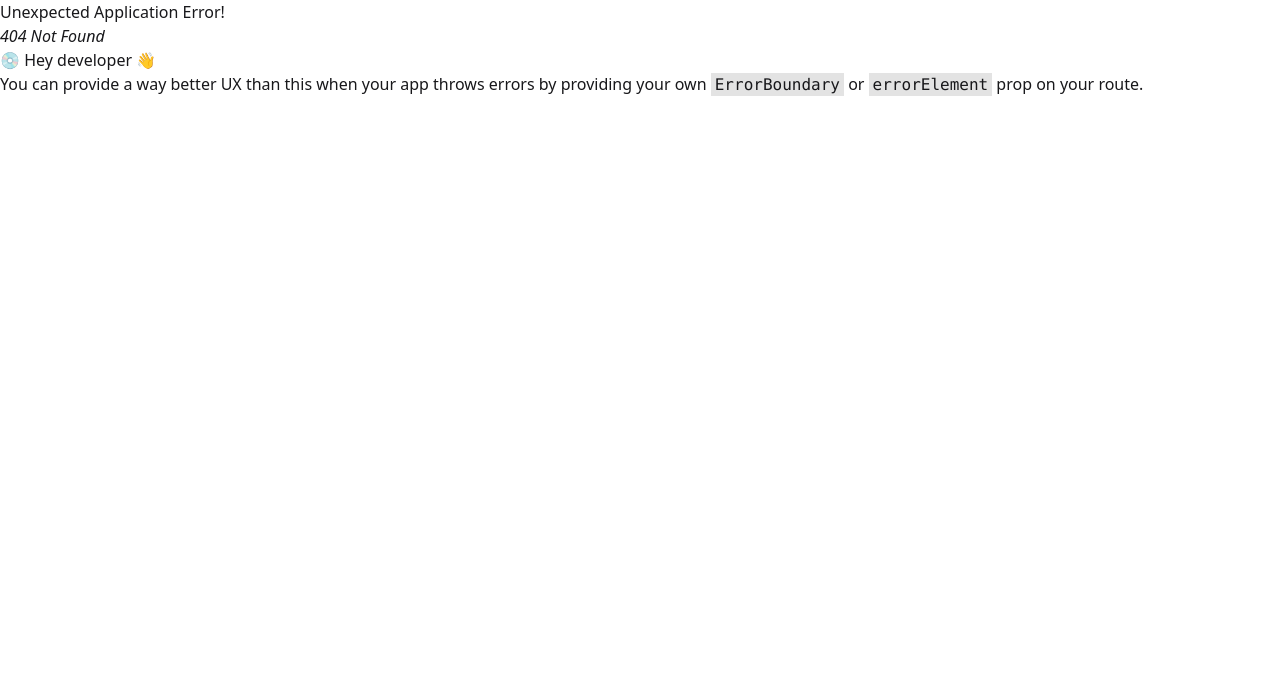
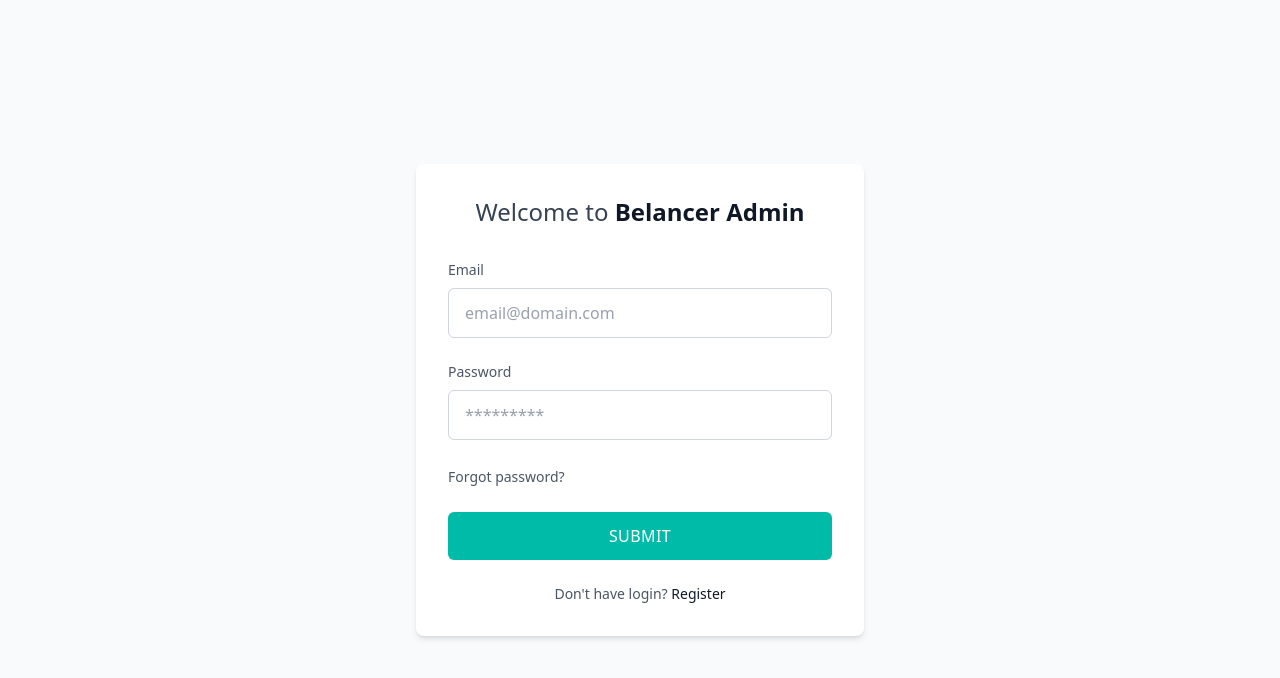
Before and after one commit to tarikul3806/Belancer-Admin-Tamplete, a React (Vite) app: page /admin/login in a window 1280 px wide. Before the commit this address had no page. Shown: the top 678 px of the page. Built offline with nearby package versions, Linux system fonts and the light colour scheme.

Commit message:
Admin panel authentication implemented for MasterAdmin and admin

```diff
--- a/src/component/Layout/Navbar.jsx
+++ b/src/component/Layout/Navbar.jsx
@@ -1,15 +1,29 @@
 import React from 'react';
 import { LayoutGrid, Users, Briefcase, User, Bell } from 'lucide-react';
+import { Link, useNavigate } from "react-router-dom";
+import api from "../../common/axiosInstance";
+import { isAdmin, clearToken } from "../../utils/auth";
+
 
 export default function Navbar() {
-    const [activeTab, setActiveTab] = React.useState('Projects');
 
-    const navItems = [
-        { id: 'Dashboard', icon: LayoutGrid, label: 'Dashboard' },
-        { id: 'Projects', icon: Users, label: 'Projects' },
-        { id: 'Gigs', icon: Briefcase, label: 'Gigs' },
-        { id: 'Others', icon: User, label: 'Others' },
-    ];
+    const loggedIn = isAdmin();
+    const navigate = useNavigate();
+
+    function logout() {
+        clearToken();
+        delete api.defaults.headers.common["Authorization"];
+        navigate("/admin/login", { replace: true });
+    }
+
+    // const [activeTab, setActiveTab] = React.useState('Projects');
+
+    // const navItems = [
+    //     { id: 'Dashboard', icon: LayoutGrid, label: 'Dashboard' },
+    //     { id: 'Projects', icon: Users, label: 'Projects' },
+    //     { id: 'Gigs', icon: Briefcase, label: 'Gigs' },
+    //     { id: 'Others', icon: User, label: 'Others' },
+    // ];
 
     return (
         <nav className="bg-white border border-[#E8E8E8] w-full h-[72px]">
@@ -51,8 +65,16 @@
                         <Bell className="w-5 h-5 text-gray-600" />
                     </button>
 
+                    <div>
+                        {loggedIn ? (
+                            <button onClick={logout} className="border text-black px-2 py-1 rounded-lg">Log out</button>
+                        ) : (
+                            <Link to="/admin/login" className="border text-black px-2 py-1 rounded-lg">Log in</Link>
+                        )}
+                    </div>
+
                     {/* User Profile */}
-                    <div className="flex items-center gap-3">
+                    {/* <div className="flex items-center gap-3">
                         <img
                             src="https://images.unsplash.com/photo-1472099645785-5658abf4ff4e?w=100&h=100&fit=crop"
                             alt="Akmal Hossain"
@@ -62,7 +84,7 @@
                             <span className="text-sm font-semibold text-gray-900">Akmal Hossain</span>
                             <span className="text-xs text-gray-500">Admin</span>
                         </div>
-                    </div>
+                    </div> */}
                 </div>
             </div>
         </nav>
--- /dev/null
+++ b/src/pages/AdminLogin.jsx
@@ -0,0 +1,124 @@
+import { useState } from "react";
+import { useNavigate } from "react-router-dom";
+import api, { postData } from "../common/axiosInstance";
+
+
+const AdminLogin = () => {
+    const navigate = useNavigate();
+    const [error, setError] = useState("");
+    const [email, setEmail] = useState('');
+    const [password, setPassword] = useState('');
+
+    const handleSubmit = async (e) => {
+        e.preventDefault();
+        setError("");
+
+        try {
+            const res = await postData("/auth/login", {
+                username: email,
+                password: password
+            });
+            console.log("login response:", res);
+
+            const token =
+                res?.token ||
+                res?.access_token ||
+                res?.data?.token ||
+                res?.data?.access_token;
+
+            if (!token) {
+                throw new Error("No token in response: " + JSON.stringify(res));
+            }
+
+            // persist + set header immediately for future requests
+            localStorage.setItem("token", token);
+            api.defaults.headers.common["Authorization"] = `Bearer ${token}`;
+
+            // go to dashboard
+            navigate("/", { replace: true });
+        } catch (err) {
+            console.error("LOGIN ERROR:", err?.response?.data || err);
+            const payload = err?.response?.data;
+
+            let msg = "";
+            if (Array.isArray(payload?.detail)) {
+                msg = payload.detail.map(d => d?.msg || JSON.stringify(d)).join(", ");
+            } else if (payload?.detail) {
+                msg = typeof payload.detail === "string"
+                    ? payload.detail
+                    : payload.detail?.msg || JSON.stringify(payload.detail);
+            } else {
+                msg = payload?.message || payload?.error ||
+                    (typeof payload === "string" ? payload : "") ||
+                    err.message || "Login failed";
+            }
+
+            setError(msg);
+        }
+
+    };
+
+    return (
+        <div className="min-h-screen bg-gray-50 flex items-center justify-center p-4">
+            <div className="bg-white rounded-lg shadow-md w-full max-w-md p-8">
+                <h1 className="text-2xl text-center mb-8 text-gray-700">
+                    Welcome to <span className="font-semibold text-gray-900">Belancer Admin</span>
+                </h1>
+
+                <div className="space-y-6">
+                    <div>
+                        <label htmlFor="email" className="block text-sm font-medium text-gray-600 mb-2">
+                            Email
+                        </label>
+                        <input
+                            type="email"
+                            id="email"
+                            value={email}
+                            onChange={(e) => setEmail(e.target.value)}
+                            placeholder="email@domain.com"
+                            className="w-full px-4 py-3 border border-gray-300 rounded-md focus:outline-none focus:ring-2 focus:ring-teal-500 focus:border-transparent text-gray-700 placeholder-gray-400"
+                        />
+                    </div>
+
+                    <div>
+                        <label htmlFor="password" className="block text-sm font-medium text-gray-600 mb-2">
+                            Password
+                        </label>
+                        <input
+                            type="password"
+                            id="password"
+                            value={password}
+                            onChange={(e) => setPassword(e.target.value)}
+                            placeholder="*********"
+                            className="w-full px-4 py-3 border border-gray-300 rounded-md focus:outline-none focus:ring-2 focus:ring-teal-500 focus:border-transparent text-gray-700"
+                        />
+                    </div>
+
+                    <div>
+                        <button className="text-sm text-gray-600 hover:text-teal-600 transition-colors">
+                            Forgot password?
+                        </button>
+                    </div>
+
+                    {error && <p className="text-sm text-red-600">{error}</p>}
+
+                    <button
+                        onClick={handleSubmit}
+                        className="w-full bg-teal-500 hover:bg-teal-600 text-white font-medium py-3 rounded-md transition-colors duration-200 uppercase tracking-wide"
+                    >
+                        Submit
+                    </button>
+                </div>
+
+                <p className="text-center text-gray-600 mt-6 text-sm">
+                    Don't have login?{' '}
+                    <button className="text-gray-900 hover:text-teal-600 font-medium transition-colors">
+                        Register
+                    </button>
+                </p>
+            </div>
+        </div>
+    );
+};
+
+export default AdminLogin;
--- /dev/null
+++ b/src/routes/AdminGuard.jsx
@@ -0,0 +1,6 @@
+import { Navigate, Outlet } from "react-router-dom";
+import { isAdmin } from "../utils/auth";
+
+export default function AdminGuard({ redirectTo = "/admin/login" }) {
+    return isAdmin() ? <Outlet /> : <Navigate to={redirectTo} replace />;
+}
--- /dev/null
+++ b/src/utils/auth.js
@@ -0,0 +1,24 @@
+export const TOKEN_KEY = "token";
+
+export const setToken = (t) => localStorage.setItem(TOKEN_KEY, t);
+export const getToken = () => localStorage.getItem(TOKEN_KEY);
+export const clearToken = () => localStorage.removeItem(TOKEN_KEY);
+
+// Optional: role-aware checks
+export function getJwtPayload() {
+    try { return JSON.parse(atob((getToken() || "").split(".")[1])); } catch { return null; }
+}
+export const isTokenValid = () => {
+    const p = getJwtPayload(); if (!p) return false;
+    return !p.exp || p.exp * 1000 > Date.now();
+};
+export const isAdmin = () => {
+    const p = getJwtPayload();
+    if (!p) return false;
+
+    const roleField = String(p.role || p.roles || "").toLowerCase();
+    return (
+        isTokenValid() &&
+        (roleField.includes("admin") || roleField.includes("masteradmin"))
+    );
+};
```
Also changed, not shown: src/main.jsx (+7 -2 lines).
